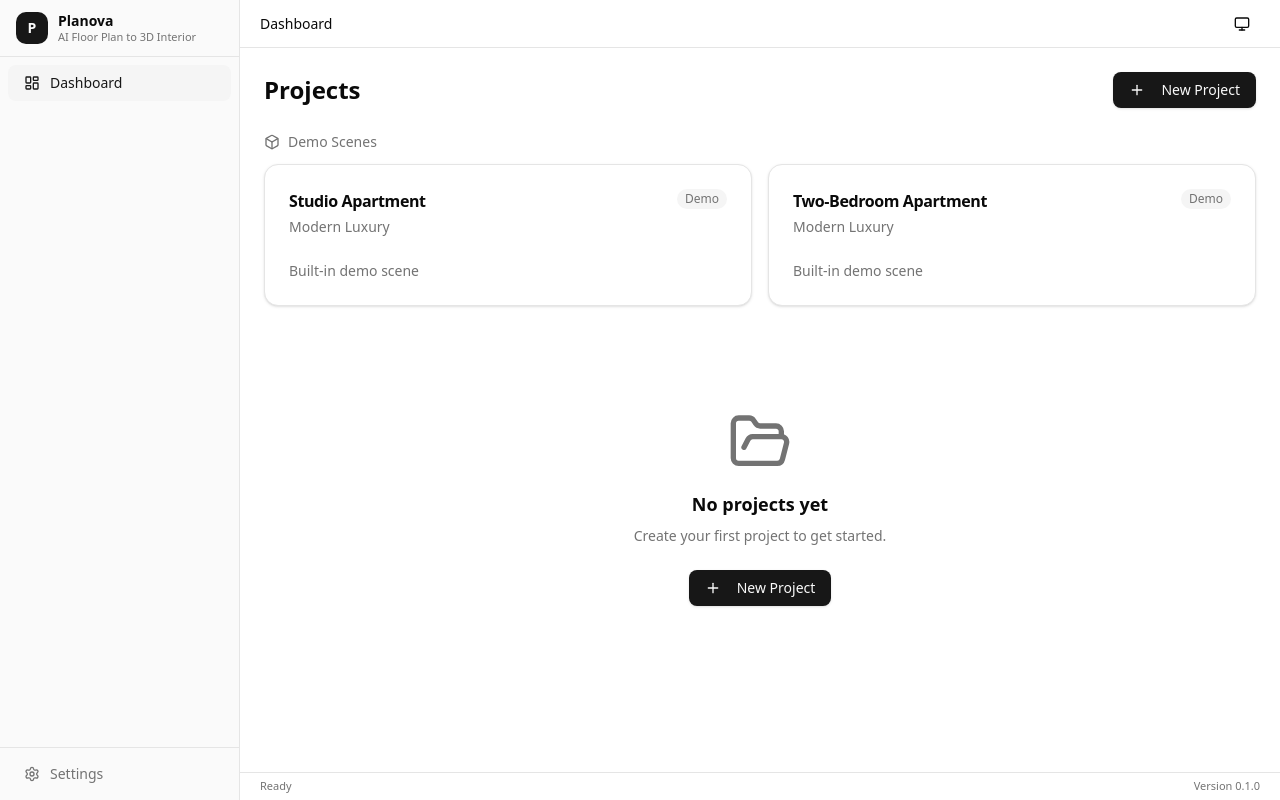
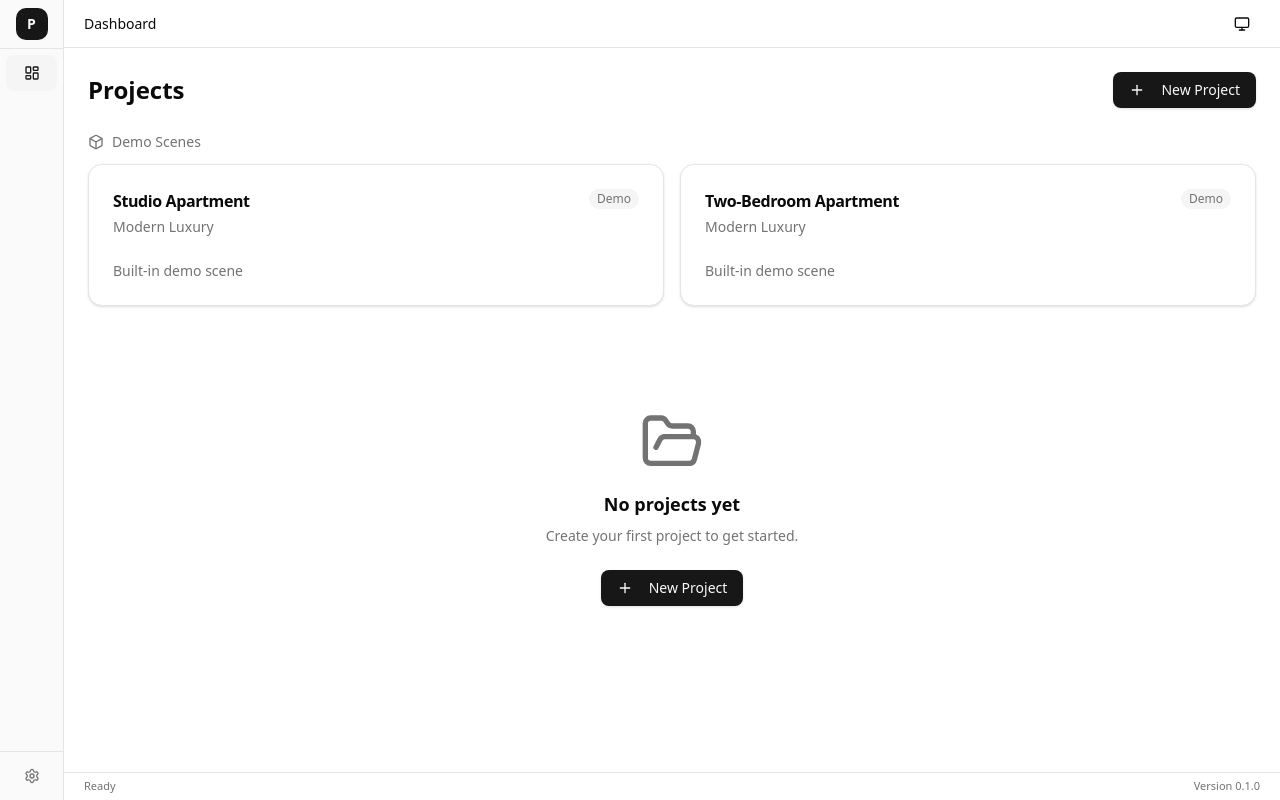
Before and after one commit to XUranus/planova, a React (Vite) app: page / in a window 1280 px wide. Built offline with nearby package versions, Linux system fonts and the light colour scheme.

Commit message:
ui: compact icon-only sidebar (64px), widen right panel to 380px
- Sidebar: 240px → 64px icon-only layout, remove text labels and tagline
- Right info panel: 320px → 380px for more content space
- Nav items: centered icon buttons with title tooltips

```diff
--- a/src/components/layout/Sidebar.tsx
+++ b/src/components/layout/Sidebar.tsx
@@ -15,38 +15,35 @@ export function Sidebar() {
   ]
 
   return (
-    <aside className="flex h-full w-[240px] flex-col border-r border-sidebar-border bg-sidebar">
+    <aside className="flex h-full w-[64px] flex-col border-r border-sidebar-border bg-sidebar">
       {/* Logo */}
-      <div className="flex h-14 items-center gap-2.5 px-4">
+      <div className="flex h-12 items-center justify-center">
         <div className="flex h-8 w-8 items-center justify-center rounded-lg bg-primary text-primary-foreground font-bold text-sm">
           P
-        </div>
-        <div className="flex flex-col">
-          <span className="text-sm font-semibold leading-tight text-sidebar-foreground">{t('app.name')}</span>
-          <span className="text-[11px] text-muted-foreground leading-tight">{t('app.tagline')}</span>
         </div>
       </div>
 
       <Separator className="bg-sidebar-border" />
 
       {/* Navigation */}
-      <nav className="flex-1 space-y-0.5 p-2">
+      <nav className="flex-1 space-y-0.5 p-1.5">
         {navItems.map((item) => {
           const isActive = location.pathname === item.path
           return (
             <Button
               key={item.path}
               variant="ghost"
+              size="icon"
               className={cn(
-                'w-full justify-start gap-2.5 h-9',
+                'h-9 w-full',
                 isActive
                   ? 'bg-sidebar-accent text-sidebar-accent-foreground'
                   : 'text-muted-foreground hover:text-foreground hover:bg-sidebar-accent/50'
               )}
               onClick={() => navigate(item.path)}
+              title={item.label}
             >
               <item.icon className="h-4 w-4" />
-              <span className="text-sm">{item.label}</span>
             </Button>
           )
         })}
@@ -55,19 +52,20 @@ export function Sidebar() {
       <Separator className="bg-sidebar-border" />
 
       {/* Footer */}
-      <div className="p-2">
+      <div className="p-1.5">
         <Button
           variant="ghost"
+          size="icon"
           className={cn(
-            'w-full justify-start gap-2.5 h-9',
+            'h-9 w-full',
             location.pathname === '/settings'
               ? 'bg-sidebar-accent text-sidebar-accent-foreground'
               : 'text-muted-foreground hover:text-foreground hover:bg-sidebar-accent/50'
           )}
           onClick={() => navigate('/settings')}
+          title={t('nav.settings')}
         >
           <Settings className="h-4 w-4" />
-          <span className="text-sm">{t('nav.settings')}</span>
         </Button>
       </div>
     </aside>
--- a/src/pages/ProjectDetail.tsx
+++ b/src/pages/ProjectDetail.tsx
@@ -134,7 +134,7 @@ export function ProjectDetail() {
         </div>
 
         {/* Right info panel */}
-        <div className="w-[320px] shrink-0 overflow-auto border-l p-4 space-y-4 scrollbar-thin">
+        <div className="w-[380px] shrink-0 overflow-auto border-l p-4 space-y-4 scrollbar-thin">
           {/* Floor plan thumbnail */}
           {files.length > 0 && (
             <Card>
```
